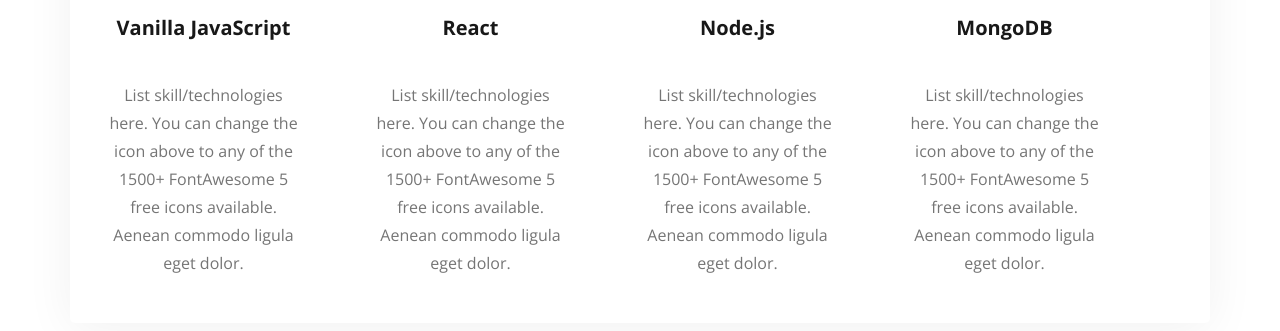
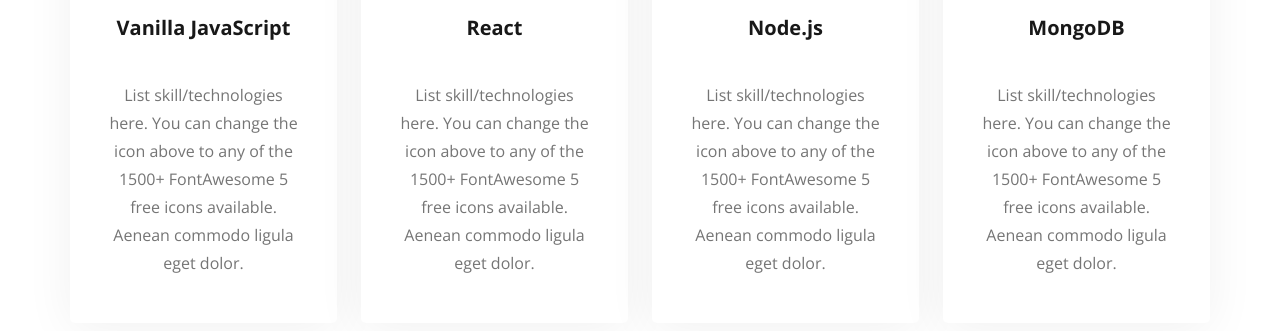
Before and after one commit to zaberpias117/web-developer-portfolio, a plain HTML site: page index.html in a window 1280 px wide. Shown: the part 2178-2509 px from the top of the page. Drawn offline with nearby package versions, Linux system fonts and the light colour scheme.

Commit message:
added what I do section

```diff
--- a/Styles/portfolio.css
+++ b/Styles/portfolio.css
@@ -166,10 +166,8 @@ main {
 .skills-container {
     /* width: 267px; */
     /* height: 377px; */
-    border-radius: 5px;
-    background: #FFF;
-    box-shadow: 0px 6px 50px 0px rgba(0, 0, 0, 0.06);
     display: flex;
+    gap: 24px;
 }
 
 .skill-title {
@@ -181,9 +179,14 @@ main {
 
 .skill-description {
     width: 201px;
-    color:#757575;
+    color: #757575;
     font-size: 16px;
     font-weight: 400;
     line-height: 28px;
-    padding: 20px 33px 30px 33px ;
+    padding: 20px 33px 30px 33px;
 }
+.skill{
+    box-shadow: 0px 6px 50px 0px rgba(0, 0, 0, 0.06);
+    border-radius: 5px;
+    background: #FFF;
+}
```
